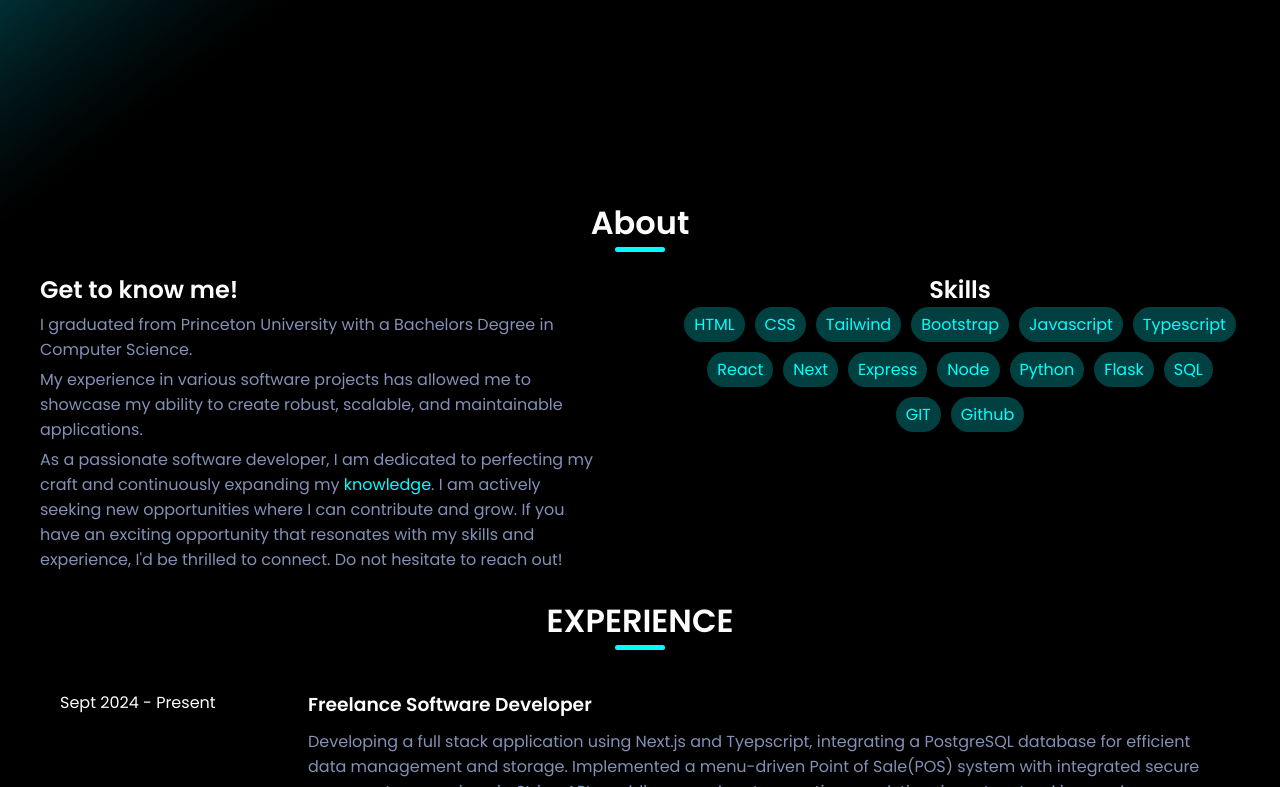
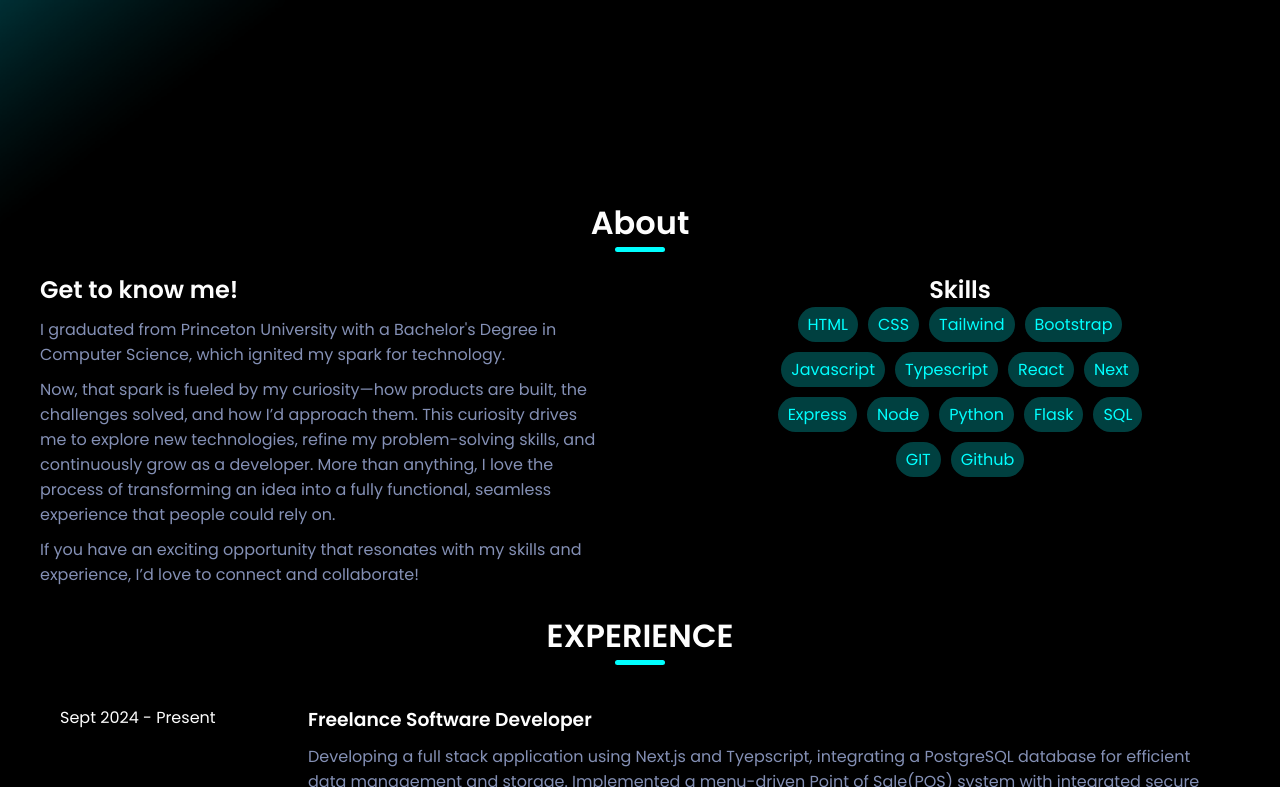
Before and after one commit to kevincas01/portfolio, a React (Create React App) app: page / in a window 1280 px wide. Shown: the part 626-1413 px from the top of the page. Built offline with nearby package versions, Linux system fonts and the light colour scheme; the HTML template or start-up script is replaced by a standard one.

Commit message:
About section change:wording + skills max width

```diff
--- a/src/Components/About.js
+++ b/src/Components/About.js
@@ -29,22 +29,21 @@ const About = () => {
         <div className="about-info-text">
           <h2>Get to know me!</h2>
           <p>
-           I graduated from Princeton University with a Bachelors Degree in Computer Science.
+            I graduated from Princeton University with a Bachelor's Degree in
+            Computer Science, which ignited my spark for technology.
           </p>
           <p>
-            My experience in various software projects has allowed me to
-            showcase my ability to create robust, scalable, and maintainable
-            applications.
+            Now, that spark is fueled by my curiosity—how products are built,
+            the challenges solved, and how I&rsquo;d approach them. This
+            curiosity drives me to explore new technologies, refine my
+            problem-solving skills, and continuously grow as a developer. More
+            than anything, I love the process of transforming an idea into a
+            fully functional, seamless experience that people could rely on.
           </p>
 
           <p>
-            As a passionate software developer, I am dedicated to perfecting my
-            craft and continuously expanding my{" "}
-            <span className="special-word">knowledge</span>. I am actively
-            seeking new opportunities where I can contribute and grow. If you
-            have an exciting opportunity that resonates with my skills and
-            experience, I'd be thrilled to connect. Do not hesitate to reach
-            out!
+            If you have an exciting opportunity that resonates with my skills
+            and experience, I&rsquo;d love to connect and collaborate!
           </p>
         </div>
 
--- a/src/Styles/about.css
+++ b/src/Styles/about.css
@@ -21,7 +21,7 @@
   min-width: 0;
   display: flex;
   flex-direction: column;
-  gap: 5px;
+  gap: 10px;
 }
 
 .about-info-skills {
@@ -36,6 +36,7 @@
   justify-content: center;
   gap: 10px;
   margin-bottom: 10px;
+  max-width: 400px;
 }
 
 .skill {
```
